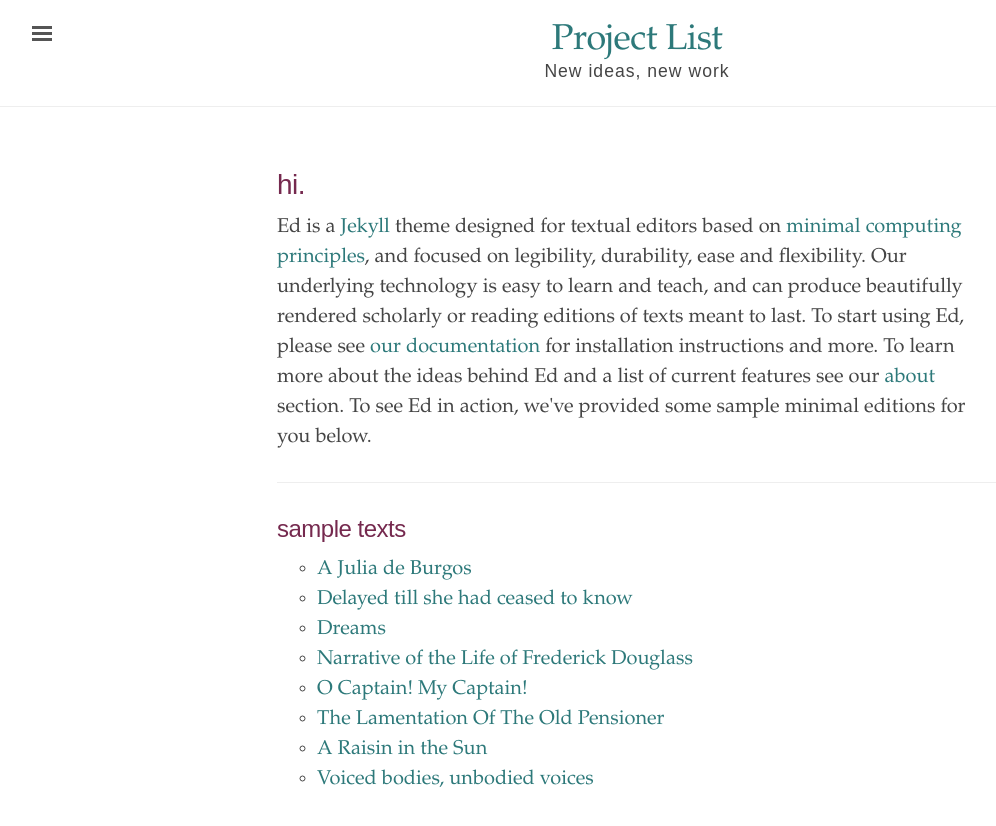
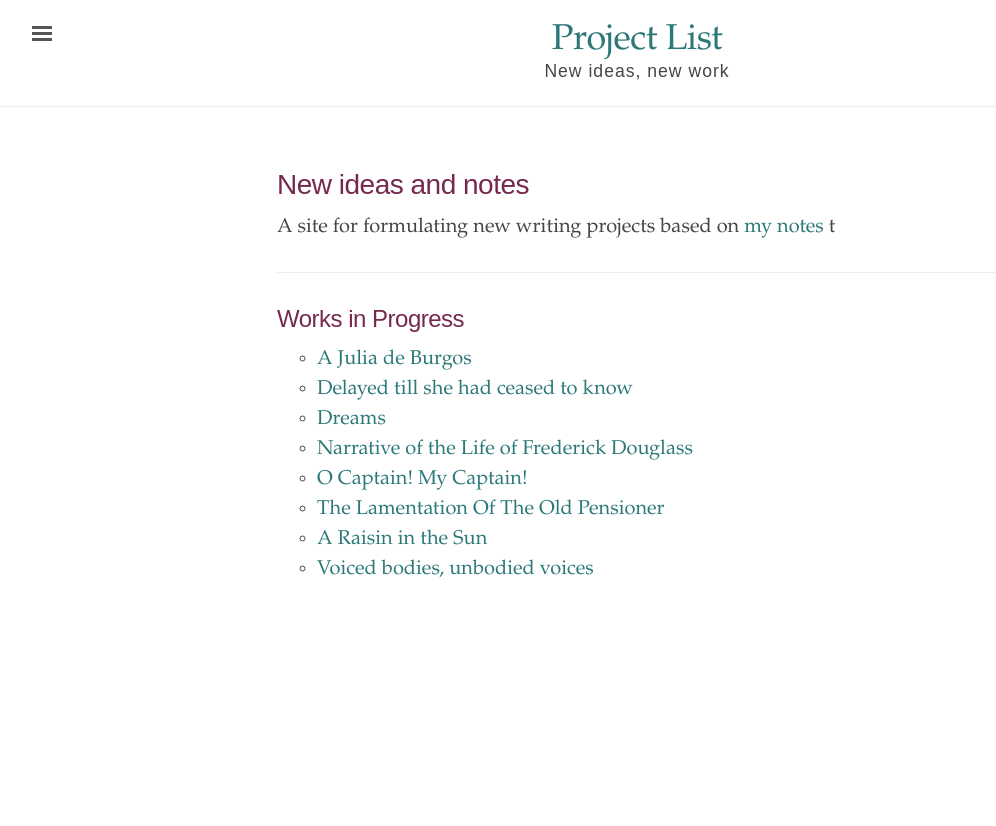
Before and after one commit to ylimem/ed, a Jekyll site: the page built from index.html, in a window 1280 px wide. Shown: the top 826 px of the page, without its empty margins (3-999 px from the left). Built offline with Jekyll 4.4.1, drawn with Linux system fonts in a browser that asks for light colours.

Commit message:
Update index.html

```diff
--- a/index.html
+++ b/index.html
@@ -1,26 +1,19 @@
 ---
 layout: default
-title: "Ed."
+title: "Ed"
 ---
 <div class="introduction">
-  <h1>hi.</h1>
+  <h1>New ideas and notes</h1>
 
 <p>
-  Ed is a <a href="https://jekyllrb.com/" target="_blank">Jekyll</a> theme designed for textual
-  editors based on <a href="http://go-dh.github.io/mincomp/">minimal computing principles</a>, and
-  focused on legibility, durability, ease and flexibility. Our underlying technology is easy to
-  learn and teach, and can produce beautifully rendered scholarly or reading editions of texts meant
-  to last. To start using Ed, please see <a href="{{ site.baseurl }}/documentation/">our
-  documentation</a> for installation instructions and more. To learn more about the ideas behind Ed
-  and a list of current features see our <a href="{{ site.baseurl }}/about/">about</a> section. To
-  see Ed in action, we've provided some sample minimal editions for you below.
+  A site for formulating new writing projects based on <a href="https://silenttrystero.tumblr.com/" target="_blank">my notes</a> t
 </p>
 </div>
 
 <hr>
 
 <div class="toc">
-  <h2>sample texts</h2>
+  <h2>Works in Progress</h2>
   <ul class="texts">
   {% for item in site.texts %}
 
```
